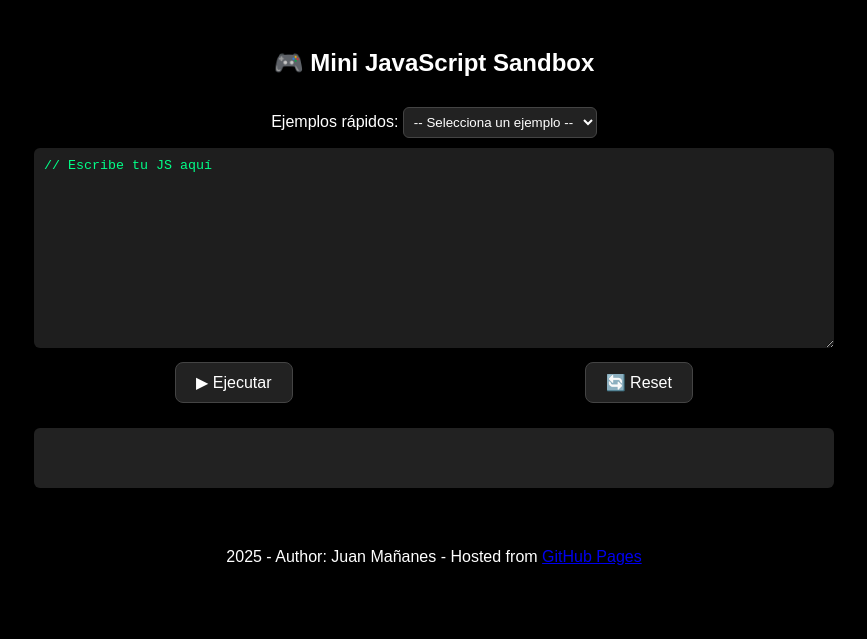
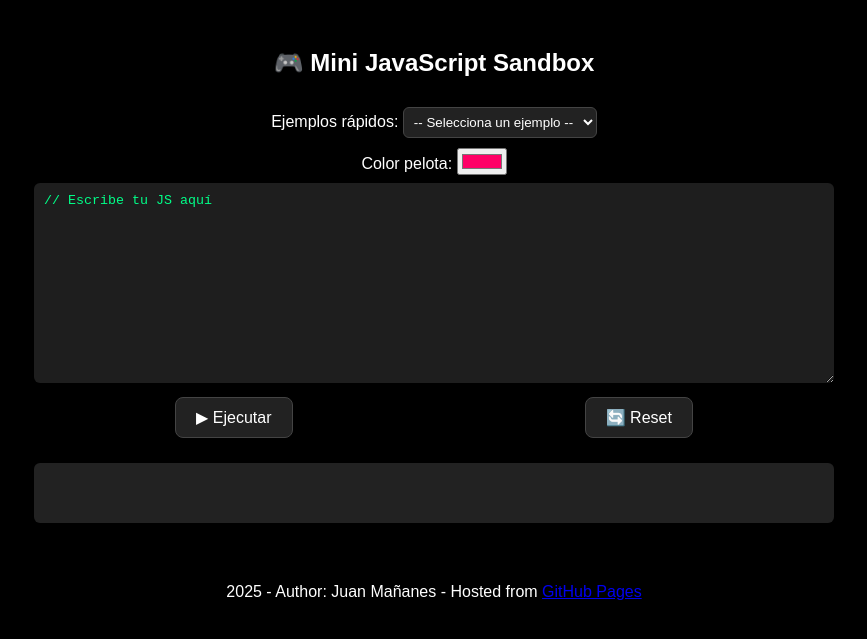
Before and after one commit to mrs4ndman/mrs4ndman.github.io, a plain HTML site: page index.html in a window 1280 px wide. Shown: the part 974-1613 px from the top of the page, without its empty margins (206-1073 px from the left). Drawn offline with Linux system fonts and the light colour scheme.

Commit message:
add: ball now can be changed color :3

```diff
--- a/index.html
+++ b/index.html
@@ -94,8 +94,11 @@
       </select>
 
       <div class="sandbox-box">
+          <label for="sandbox-bouncing-color" style="display:block; margin-bottom:8px;">
+            Color pelota:
+            <input id="sandbox-bouncing-color" type="color" aria-label="Color pelota sandbox">
+          </label>
         <textarea id="sandbox-code" aria-label="Editor de código">// Escribe tu JS aquí</textarea>
-
         <div class="sandbox-actions">
           <div class="sandbox-buttons">
             <button id="sandbox-run" class="btn">▶ Ejecutar</button>
--- a/script.js
+++ b/script.js
@@ -188,11 +188,18 @@ const examplesCode = {
   };
 })();`,
 
-  bouncing: `// Bola rebotando por la pantalla
+bouncing: `// Bola rebotando por la pantalla (usa color guardado en localStorage)
 (function(){
   let ball = document.createElement("div");
   ball.id = "sandbox-bouncing";
-  ball.style.cssText = "position:fixed;left:50px;top:50px;width:40px;height:40px;border-radius:50%;background:#ff0066;pointer-events:none;";
+
+  // lee el color guardado o usa el color por defecto
+  const color = (function(){
+    try { return localStorage.getItem("sandbox_bouncing_color") || "#ff0066"; }
+    catch(e) { return "#ff0066"; }
+  })();
+
+  ball.style.cssText = "position:fixed;left:50px;top:50px;width:40px;height:40px;border-radius:50%;background:" + color + ";pointer-events:none;";
   document.body.appendChild(ball);
 
   let dx = 3, dy = 3;
@@ -251,6 +258,26 @@ if (resetBtn) {
   });
 }
 
+
+// Inicializa el color picker para la pelota y lo sincroniza con localStorage
+const bouncingColorPicker = document.getElementById("sandbox-bouncing-color");
+const savedBouncingColor = localStorage.getItem("sandbox_bouncing_color") || "#ff0066";
+
+if (bouncingColorPicker) {
+  bouncingColorPicker.value = savedBouncingColor;
+
+  bouncingColorPicker.addEventListener("input", (e) => {
+    const color = e.target.value;
+    localStorage.setItem("sandbox_bouncing_color", color);
+
+    // Si la pelota ya existe en DOM (ej. ejemplo en ejecución), la actualizamos en tiempo real
+    const runningBall = document.getElementById("sandbox-bouncing");
+    if (runningBall) {
+      runningBall.style.background = color;
+    }
+  });
+}
+
 // ----------------- FOOTER: año dinámico -----------------
 const yearEl = document.getElementById("year");
 if (yearEl) yearEl.textContent = new Date().getFullYear();
```
